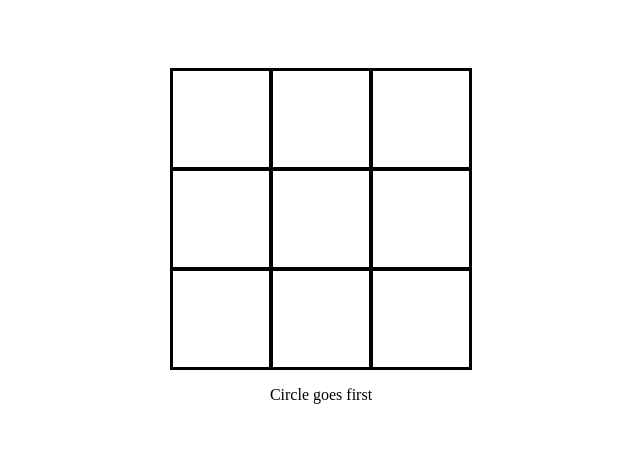
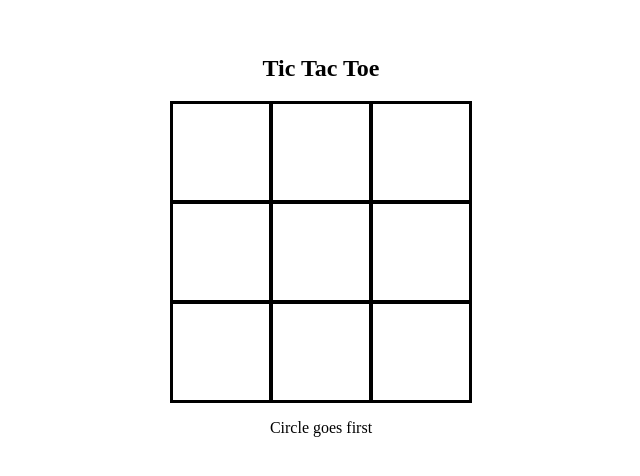
Before and after one commit to Adithej/tic-tac-toe, a plain HTML site: page index.html in a window 1280 px wide. Shown: the part 156-632 px from the top of the page, without its empty margins (319-959 px from the left). Drawn offline with Linux system fonts and the light colour scheme.

Commit message:
readme edits

```diff
--- a/index.html
+++ b/index.html
@@ -7,6 +7,7 @@
     <link rel="stylesheet" href="styles.css" />
   </head>
   <body>
+    <h2>Tic Tac Toe</h2>
     <div id="gameboard"></div>
     <p id="info"></p>
 
```
Also changed, not shown: 1 other file.
